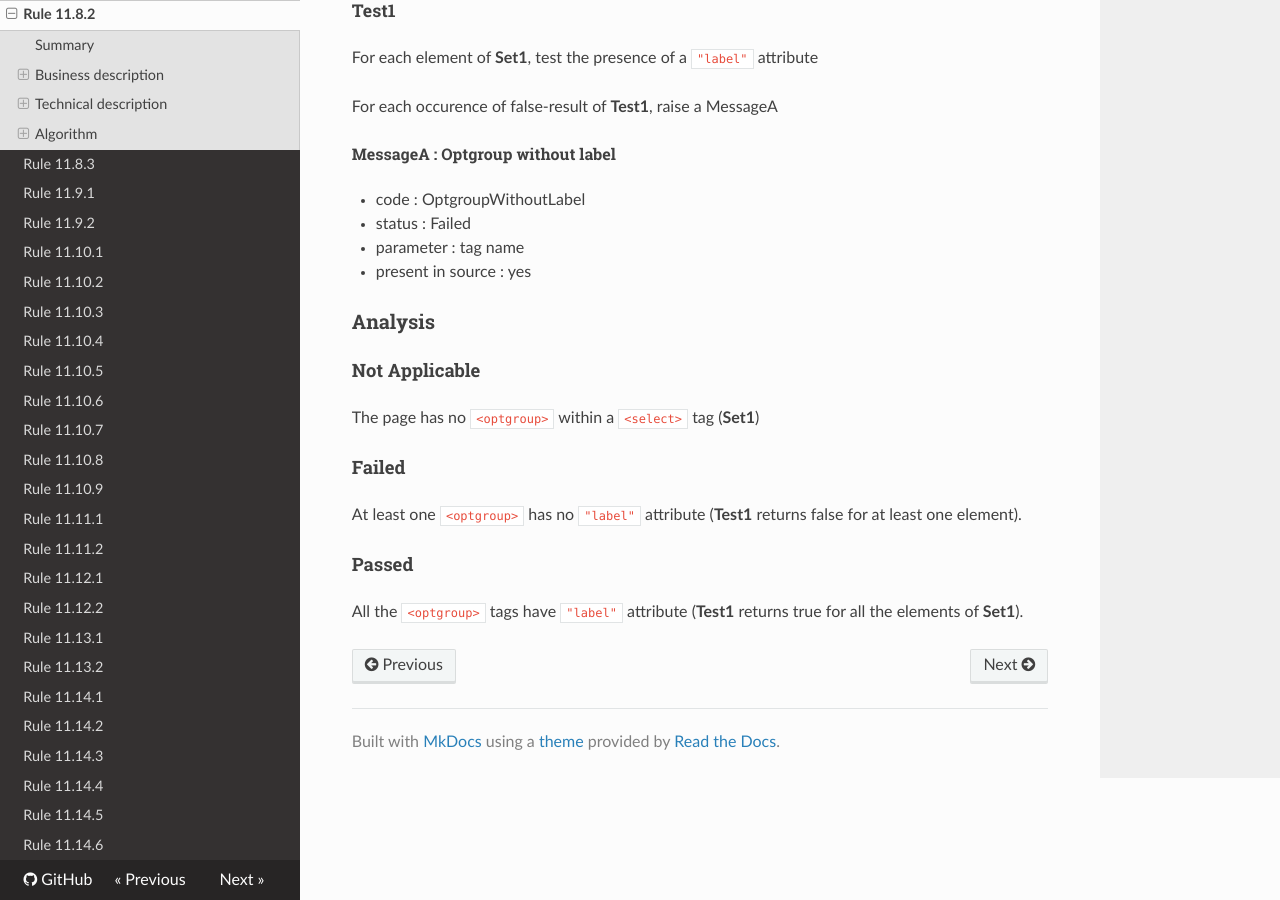
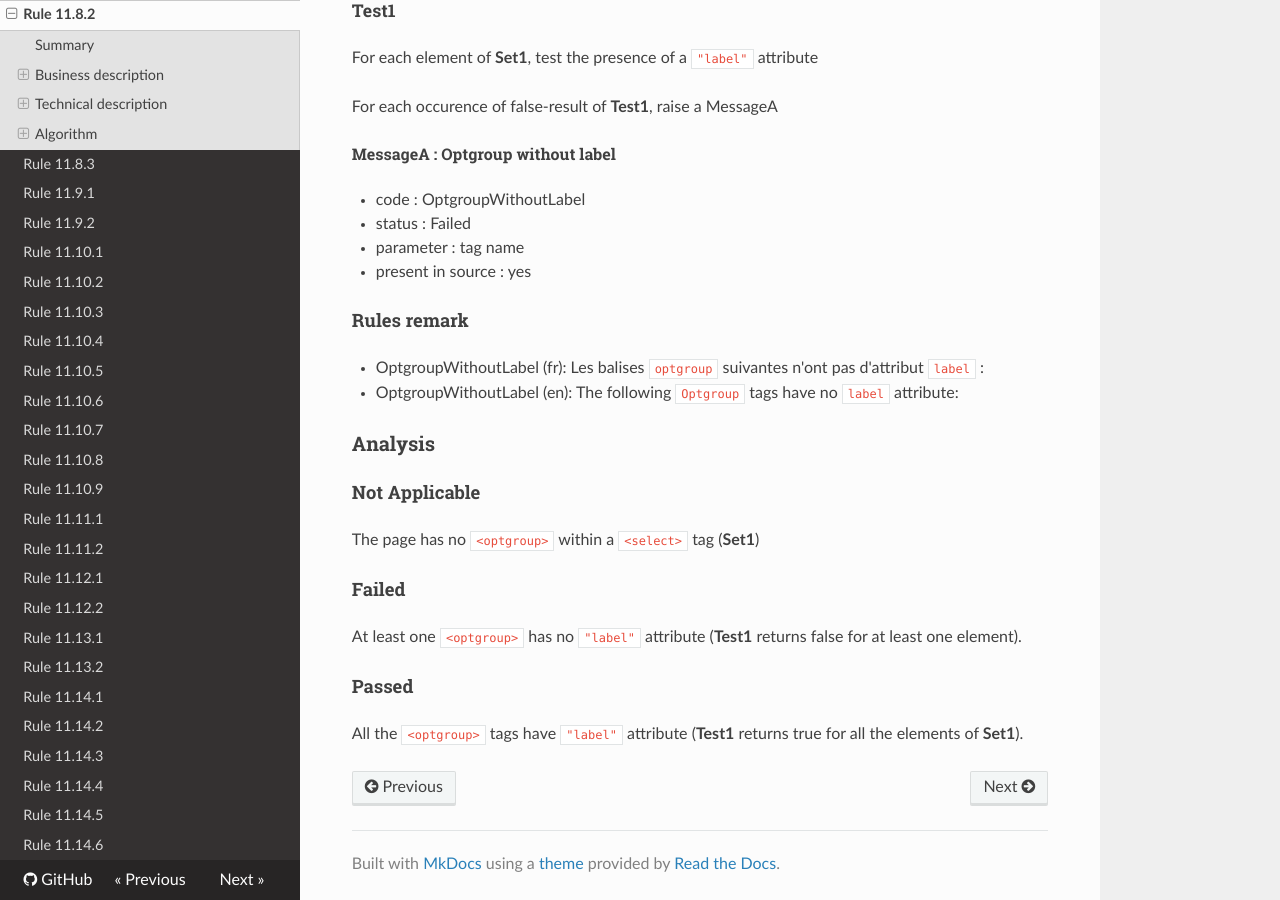
Before and after one commit to Tanaguru/RGAA3-2016, an MkDocs documentation site: the page built from docs/Rule-11-8-2.md, in a window 1280 px wide and 900 px high, scrolled down 1245 px. Built offline with MkDocs 1.6.1, drawn with Linux system fonts in a browser that asks for light colours; nearby versions of some CDN libraries; old or Windows-style settings are respelled for this version of MkDocs; part of the change alters nothing that is shown.

```diff
--- a/docs/Rule-11-8-2.md
+++ b/docs/Rule-11-8-2.md
@@ -8,15 +8,15 @@ This test consists in checking whether each `<optgroup>` in a `<select>` tag has
 
 ### Criterion
 
-[11.8](http://references.modernisation.gouv.fr/referentiel-technique-0#crit-11-8)
+[11.8](http://references.modernisation.gouv.fr/rgaa/criteres.html#crit-11-8)
 
 ### Test
 
-[11.8.2](http://references.modernisation.gouv.fr/referentiel-technique-0#test-11-8-2)
+[11.8.2](http://references.modernisation.gouv.fr/rgaa/criteres.html#test-11-8-2)
 
 ### Description
 
-Dans chaque <a href="http://references.modernisation.gouv.fr/referentiel-technique-0#mListeChoix">liste de choix</a> (balise `select`), chaque regroupement d'items de liste (balise `optgroup`) poss&egrave;de-t-il un attribut `label` ?
+Dans chaque <a href="http://references.modernisation.gouv.fr/rgaa/glossaire.html#liste-de-choix">liste de choix</a> (balise `select`), chaque regroupement d'items de liste (balise `optgroup`) poss&egrave;de-t-il un attribut `label` ?
 
 ### Level
 
@@ -55,6 +55,11 @@ For each occurence of false-result of **Test1**, raise a MessageA
 -   parameter : tag name
 -   present in source : yes
 
+#### Rules remark
+
+ * OptgroupWithoutLabel (fr): Les balises <code>optgroup</code> suivantes n'ont pas d'attribut <code>label</code> :
+ * OptgroupWithoutLabel (en): The following <code>Optgroup</code> tags have no <code>label</code> attribute:
+
 ### Analysis
 
 #### Not Applicable
```
Also changed, not shown: 3 other files.
